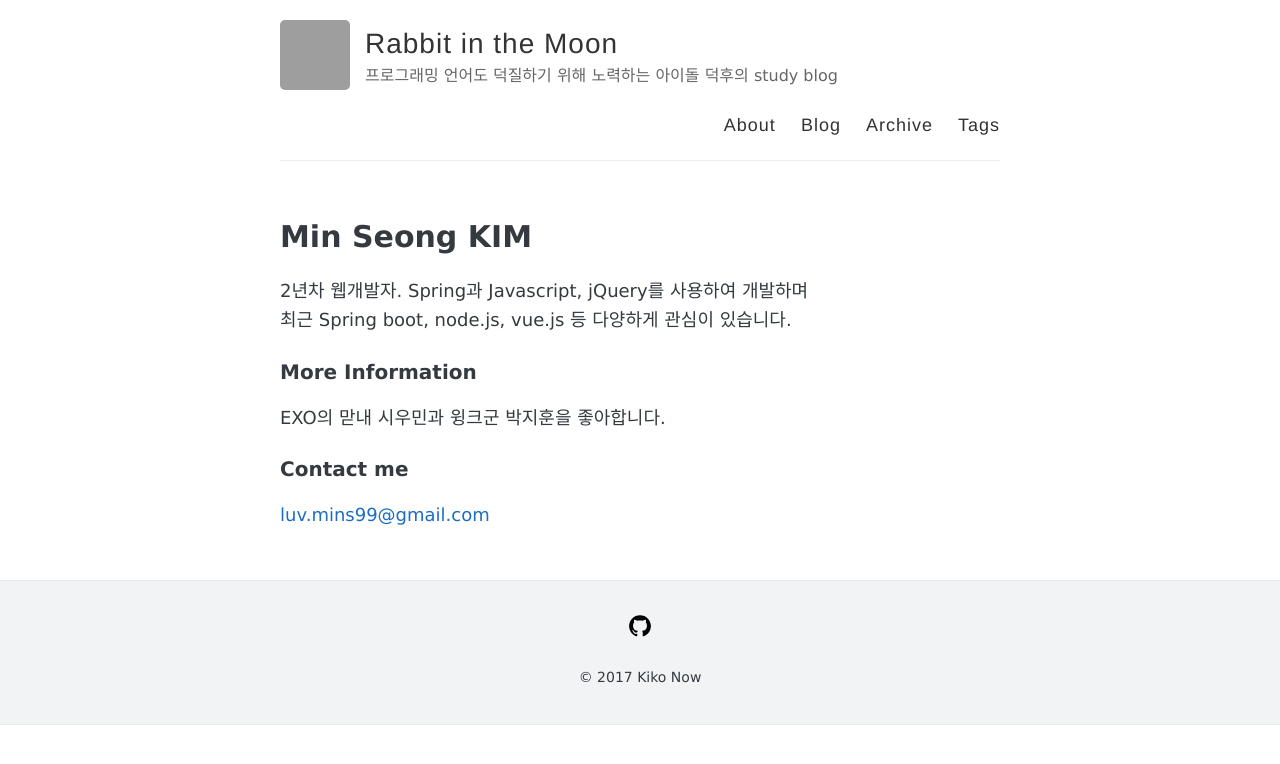
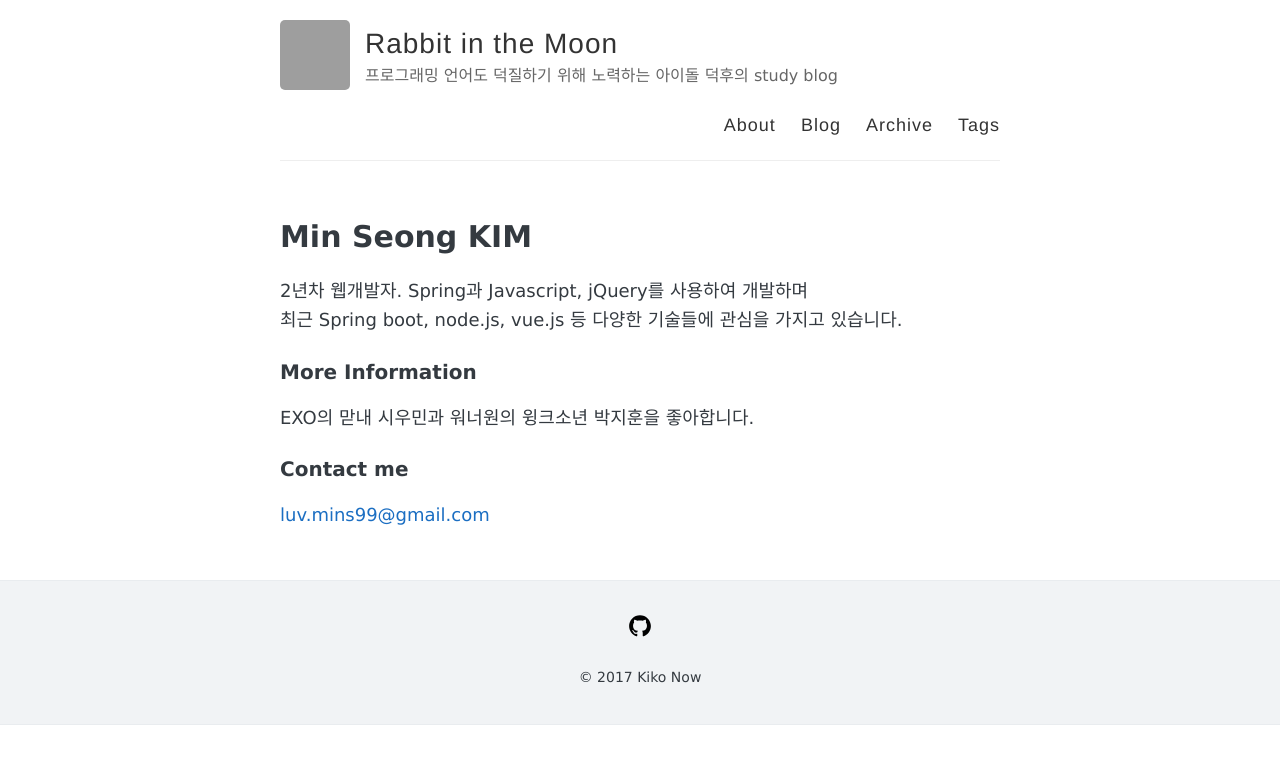
Before and after one commit to MINS99/mins99.github.io, a Jekyll site: the page built from about.md, in a window 1280 px wide. Shown: the top 764 px of the page. Built offline with Jekyll 4.4.1, drawn with Linux system fonts in a browser that asks for light colours; grey boxes are pictures that could not be loaded.

Commit message:
Update about.md

```diff
--- a/about.md
+++ b/about.md
@@ -5,11 +5,11 @@ permalink: /about/
 ---
 
 2년차 웹개발자. Spring과 Javascript, jQuery를 사용하여 개발하며<br>
-최근 Spring boot, node.js, vue.js 등 다양하게 관심이 있습니다.
+최근 Spring boot, node.js, vue.js 등 다양한 기술들에 관심을 가지고 있습니다.
 
 ### More Information
 
-EXO의 맏내 시우민과 윙크군 박지훈을 좋아합니다.
+EXO의 맏내 시우민과 워너원의 윙크소년 박지훈을 좋아합니다.
 
 ### Contact me
 
```
